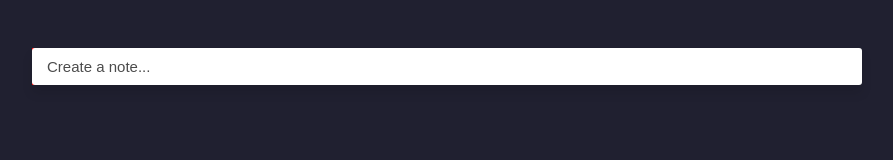
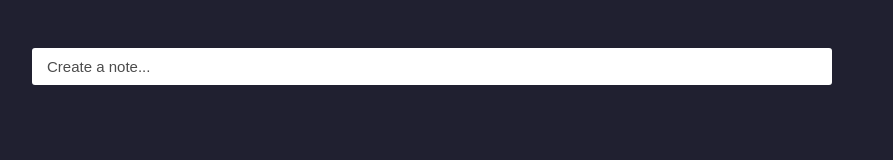
Before and after one commit to Nicoka11/typescript-react-notes, a React (Create React App) app: page / in a window 1280 px wide. Shown: the top 160 px of the page, without its empty margins (208-1101 px from the left). Built offline with nearby package versions, Linux system fonts and the light colour scheme.

Commit message:
OnFocus Bold Title

```diff
--- a/package.json
+++ b/package.json
@@ -18,6 +18,7 @@
     "react-scripts": "4.0.3",
     "styled-components": "^5.3.0",
     "typescript": "^4.3.5",
+    "typescript-plugin-styled-components": "^2.0.0",
     "web-vitals": "^1.1.2"
   },
   "scripts": {
--- a/src/components/AddNote.tsx
+++ b/src/components/AddNote.tsx
@@ -1,27 +1,38 @@
+// @ts-nocheck
+
 import { FC } from "react";
 import styled from "styled-components";
 import { useState } from "react";
 
-const InputCreateNote = styled.input.attrs({
-  type: "text",
-  placeholder: "Create a note...",
-})`
-  padding: 10px 15px;
-  width: 10rem;
-  background-color: transparent;
-  color: white;
-  font-size: 15px;
-  border: 2px solid white;
-  border-radius: 5px;
-  outline: none;
+// const InputCreateNote = styled.input.attrs({
+//   type: "text",
+//   placeholder: "Create a note...",
+// })`
+//   padding: 10px 15px;
+//   width: 10rem;
+//   background-color: transparent;
+//   color: white;
+//   font-size: 15px;
+//   border: 2px solid white;
+//   border-radius: 5px;
+//   outline: none;
 
-  &::placeholder {
-    opacity: 70%;
-    color: white;
-  }
+//   &::placeholder {
+//     opacity: 70%;
+//     color: white;
+//   }
+// `;
+
+const NewNote = styled.div`
+  display: flex;
+  flex-direction: column;
+  width: 50rem;
+  background: red;
+  border-radius: 3px;
+  overflow: hidden;
 `;
 
-const InputCreateNote2 = styled.input.attrs({
+const InputCreateTitle = styled.input.attrs({
   type: "text",
   placeholder: "Create a note...",
 })`
@@ -29,10 +40,10 @@ const InputCreateNote2 = styled.input.attrs({
   background-color: white;
   font-size: 15px;
   border: none;
-  border-radius: 3px;
   box-shadow: 0 8px 11px rgba(0, 0, 0, 0.1);
   outline: none;
-  width: 100%;
+
+  font-weight: ${(props: any) => (props.focused ? "bold" : "normal")};
 
   &::placeholder {
     opacity: 70%;
@@ -40,9 +51,21 @@ const InputCreateNote2 = styled.input.attrs({
   }
 `;
 
-const NewNote = styled.div`
-  width: 50rem;
-  background: red;
+const InputCreateNote = styled.input.attrs({
+  type: "text",
+  placeholder: "Write your note...",
+})`
+  padding: 10px 15px;
+  background-color: white;
+  font-size: 15px;
+  border: none;
+  box-shadow: 0 8px 11px rgba(0, 0, 0, 0.1);
+  outline: none;
+
+  &::placeholder {
+    opacity: 70%;
+    color: black;
+  }
 `;
 
 interface Props {
@@ -57,18 +80,20 @@ const AddNote: FC<Props> = (props) => {
 
   const createNoteFocusHandler = () => {
     setState((prevState) => ({ ...prevState, focused: !state.focused }));
-    console.log("Here is the new state 🔵", state);
+    console.log(InputCreateTitle.componentStyle);
   };
 
   return (
     <div>
       <NewNote>
-        <InputCreateNote2
+        <InputCreateTitle
           onChange={(e) => {
             setState((prevState) => ({ ...prevState, search: e.target.value }));
           }}
           onFocus={createNoteFocusHandler}
+          focused={state.focused}
         />
+        {state.focused && <InputCreateNote />}
       </NewNote>
       <p>{state.search}</p>
     </div>
--- a/tsconfig.json
+++ b/tsconfig.json
@@ -10,7 +10,7 @@
     "skipLibCheck": true,
     "esModuleInterop": true,
     "allowSyntheticDefaultImports": true,
-    "strict": true,
+    "strict": false,
     "forceConsistentCasingInFileNames": true,
     "noFallthroughCasesInSwitch": true,
     "module": "esnext",
```
Also changed, not shown: 1 other file (tests, documents, lock files or other folders).
